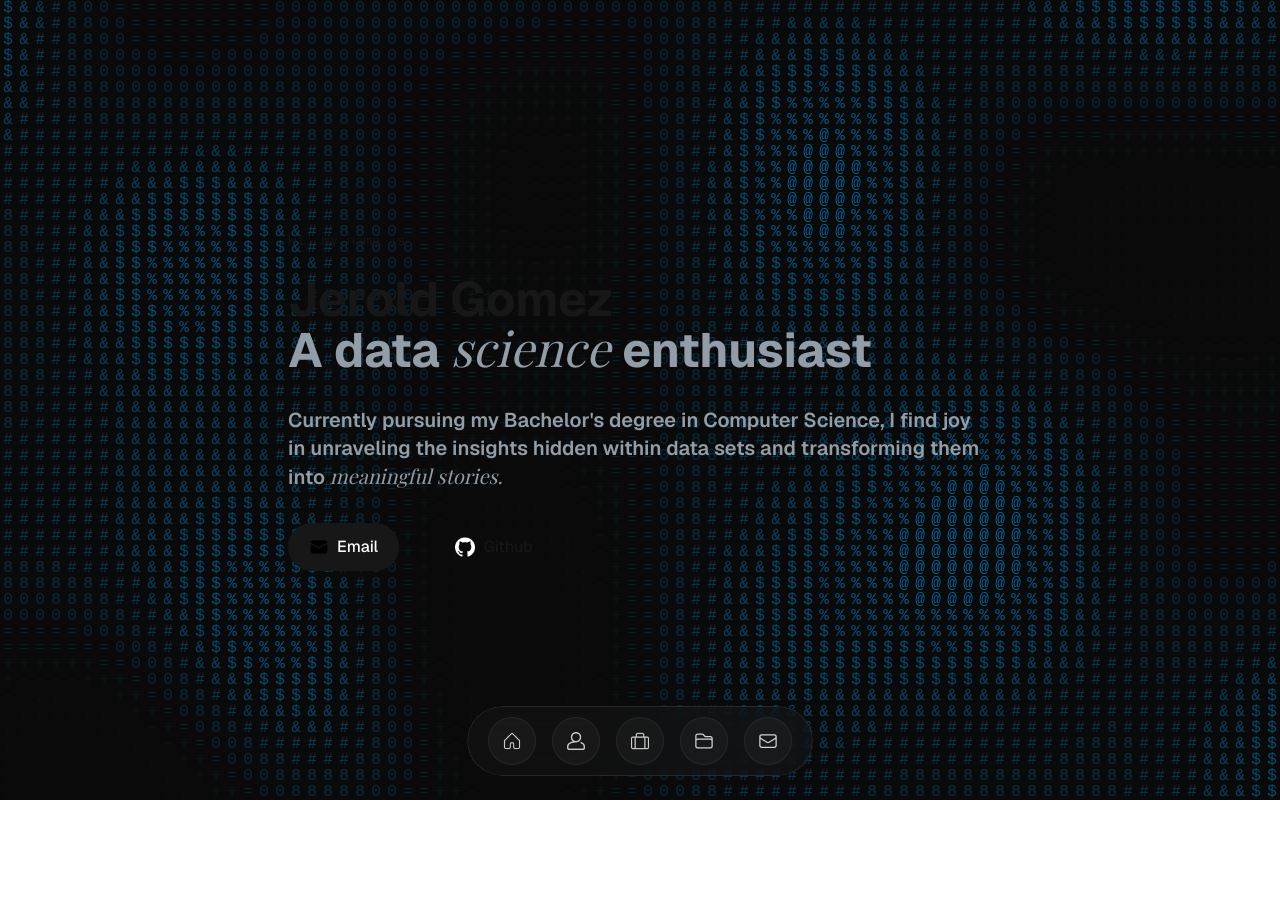
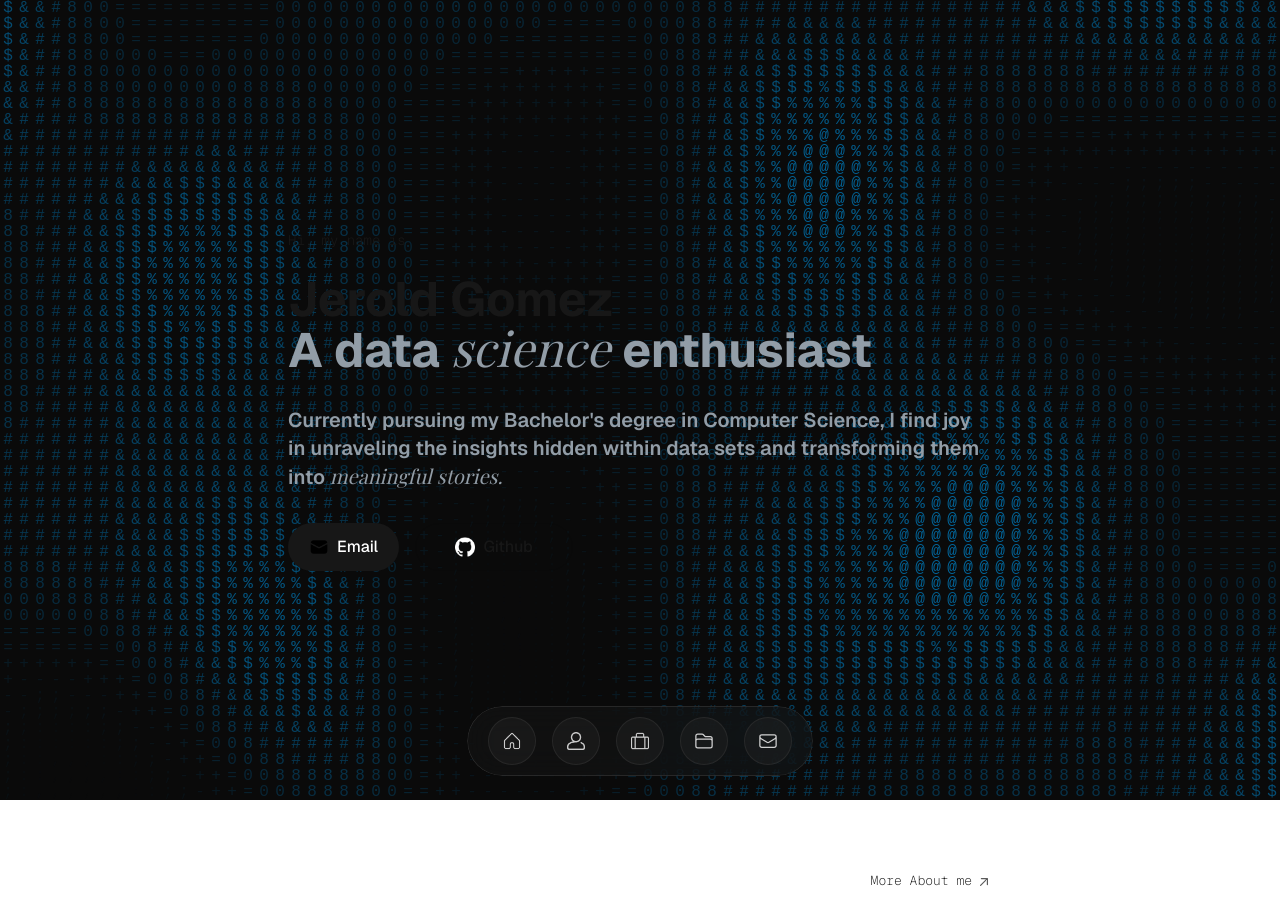
Before and after one commit to JeroldGomez/jerold-gomez-portfolio, a Next.js app: page / in a window 1280 px wide. Shown: the top 916 px of the page. Built offline with nearby package versions, Linux system fonts and the light colour scheme.

Commit message:
Update page.tsx

```diff
--- a/app/page.tsx
+++ b/app/page.tsx
@@ -122,8 +122,8 @@ export default function Home() {
           transition={{ duration: 0.6 }}
           className="flex flex-col"
         >
-          <div>
-            <h2 className="text-2xl sm:text-2xl font-semibold font-[family-name:var(--font-geist-sans)] mb-5 text-[#fff]">
+          <div className="flex flex-col md:flex-row md:items-center md:justify-between mb-5 gap-2 md:gap-0">
+            <h2 className="text-2xl sm:text-2xl font-semibold font-[family-name:var(--font-geist-sans)] text-[#fff]">
             <span className="text-sm font-light font-[family-name:var(--font-geist-mono)] mr-2 opacity-70">
               01.
             </span>
@@ -133,6 +133,15 @@ export default function Home() {
             </span>
 
             </h2>
+            <a
+              href="https://github.com/JeroldGomez"
+              target="_blank"
+              rel="noopener noreferrer"
+              className="group transition-all duration-200 hover:text-[#929DA7] font-extralight text-[13px] font-[family-name:var(--font-geist-mono)]"
+            >
+              More About me
+              <ArrowUpRightIcon className="w-4 h-4 ml-1 inline-block opacity-70 group-hover:translate-x-0.5 group-hover:-translate-y-0.5 transition-transform" />
+            </a>
             {/* <div className="h-[1px] w-full bg-[#383838] opacity-60 mt-4"></div> */}
 
             {/* <div
```
